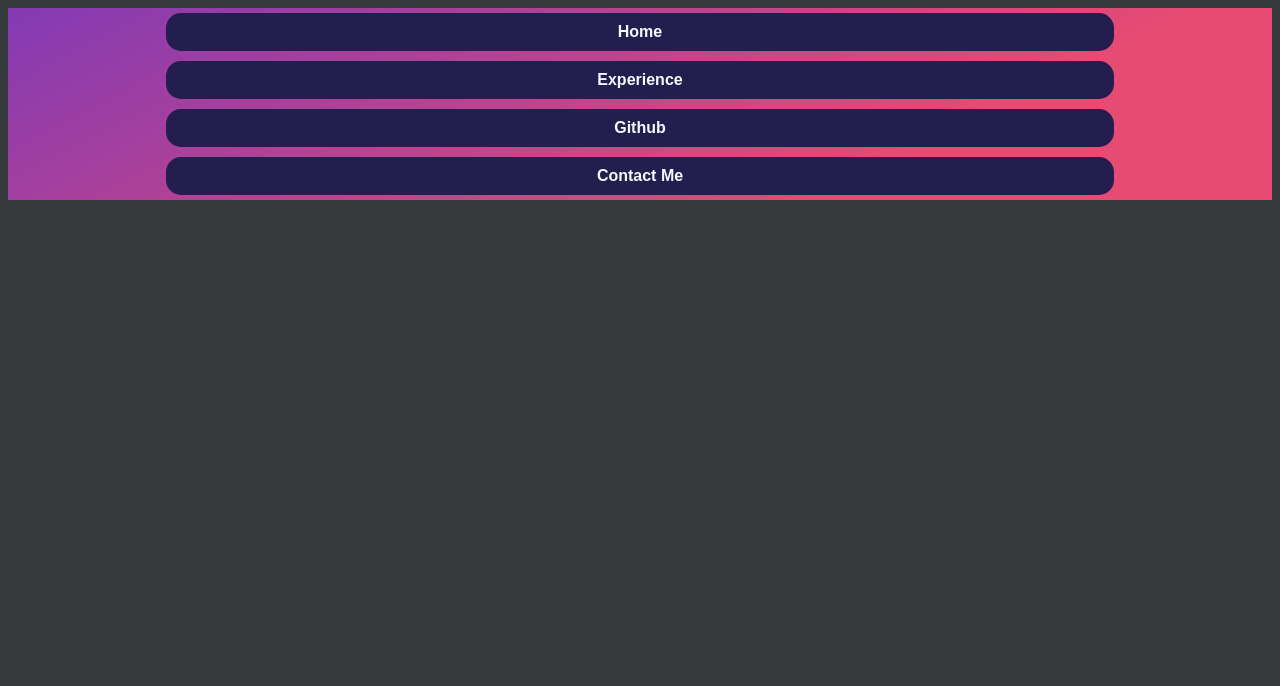
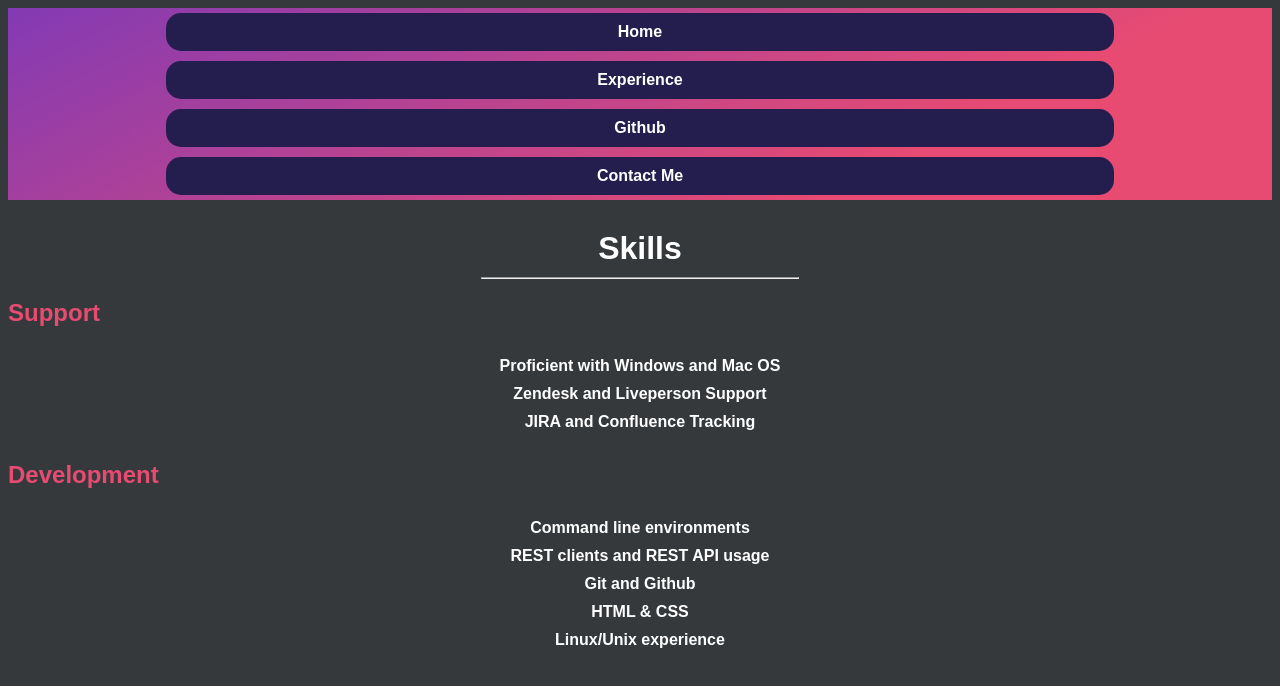
Before and after one commit to bradley-cantrell/Portfolio, a plain HTML site: page experience.html in a window 1280 px wide. Drawn offline with Linux system fonts and the light colour scheme.

Commit message:
adding experience page content

```diff
--- a/experience.html
+++ b/experience.html
@@ -13,6 +13,27 @@
                 <a href="contact.html"><li>Contact Me</li></a>
             </ul>
         </header>
+
+        <section id="skills-container">
+            <h1 id="skills">Skills</h1>
+                <hr style="width:25%;margin: 10px auto;">
+            <h2 id="support">Support</h2>
+            <ul>
+                <li>Proficient with Windows and Mac OS</li>
+                <li>Zendesk and Liveperson Support</li>
+                <li>JIRA and Confluence Tracking</li>
+            </ul>
+
+            <h2 id="development">Development</h2>
+                <ul>
+                    <li>Command line environments</li>
+                    <li>REST clients and REST API usage</li>
+                    <li>Git and Github</li>
+                    <li>HTML & CSS</li>
+                    <li>Linux/Unix experience</li>
+                </ul>
+        </section>
+
     </body>
     <footer>
 
--- a/styles.css
+++ b/styles.css
@@ -31,6 +31,24 @@ form {
    padding-top: 15px;
 }
 
+h1 {
+    color: #FFFFFF;
+    font-size: 2em;
+    text-align: center;
+    display: block;
+    margin: 0px auto;
+    width: 100%;
+}
+
+h2 {
+    color: #E74B72;
+    font-size: 1.5em;
+    text-align: left;
+    display: block;
+    margin: 0px auto;
+    width: 100%;
+}
+
 input {
     display: block;
     width: 35%;
@@ -43,6 +61,11 @@ label {
     width: 100%;
 
 
+}
+
+li {
+    color: #FFFFFF;
+    margin: 10px 0px;
 }
 
 
@@ -77,6 +100,7 @@ header li {
     width: 75%;
     display: block;
     margin: 5px auto;
+    font-size: 1em;
 
 
     background-color: #241E4E;
@@ -94,6 +118,14 @@ header li {
    padding-top: 25px;
 }
 
+#skills {
+    padding-top: 30px;
+}
+
+#support,
+#development {
+    margin: 20px 0px;
+}
 /**** Contact Form Styles *****/
 
 #message {
```
